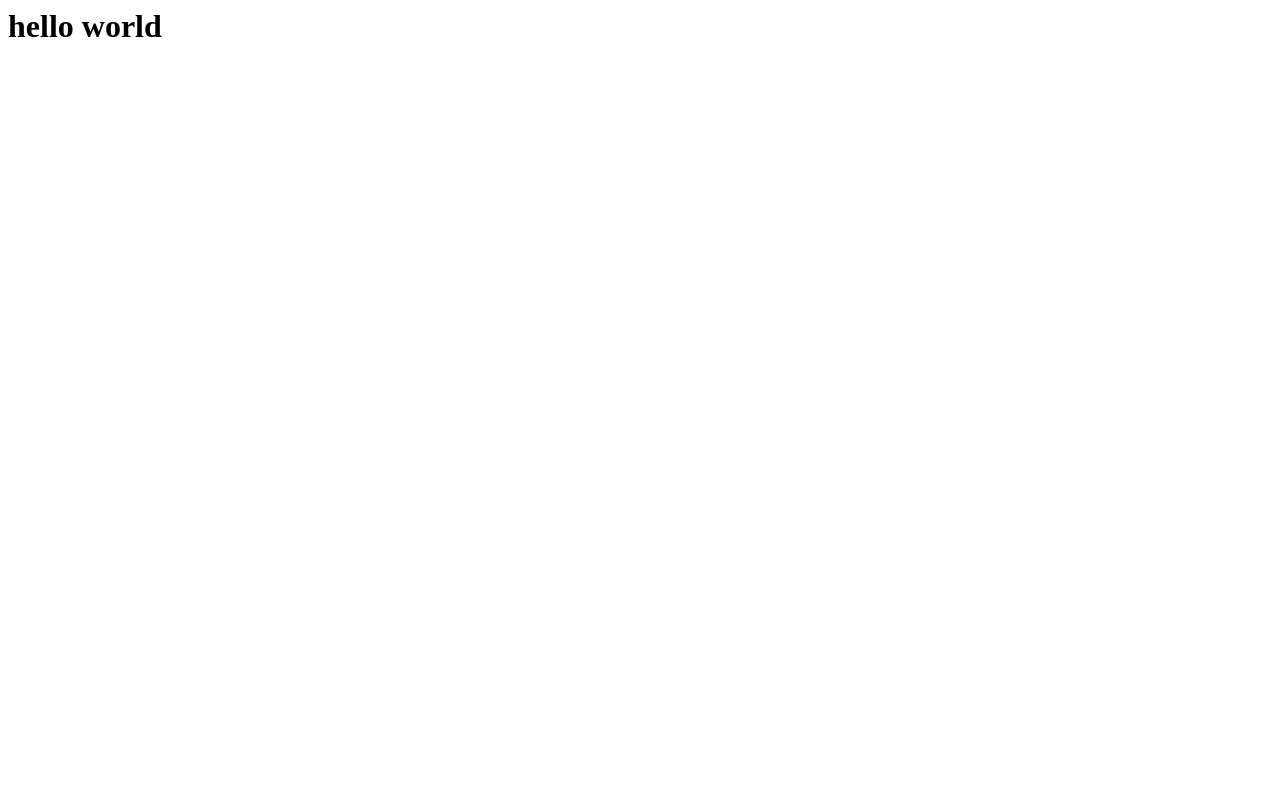
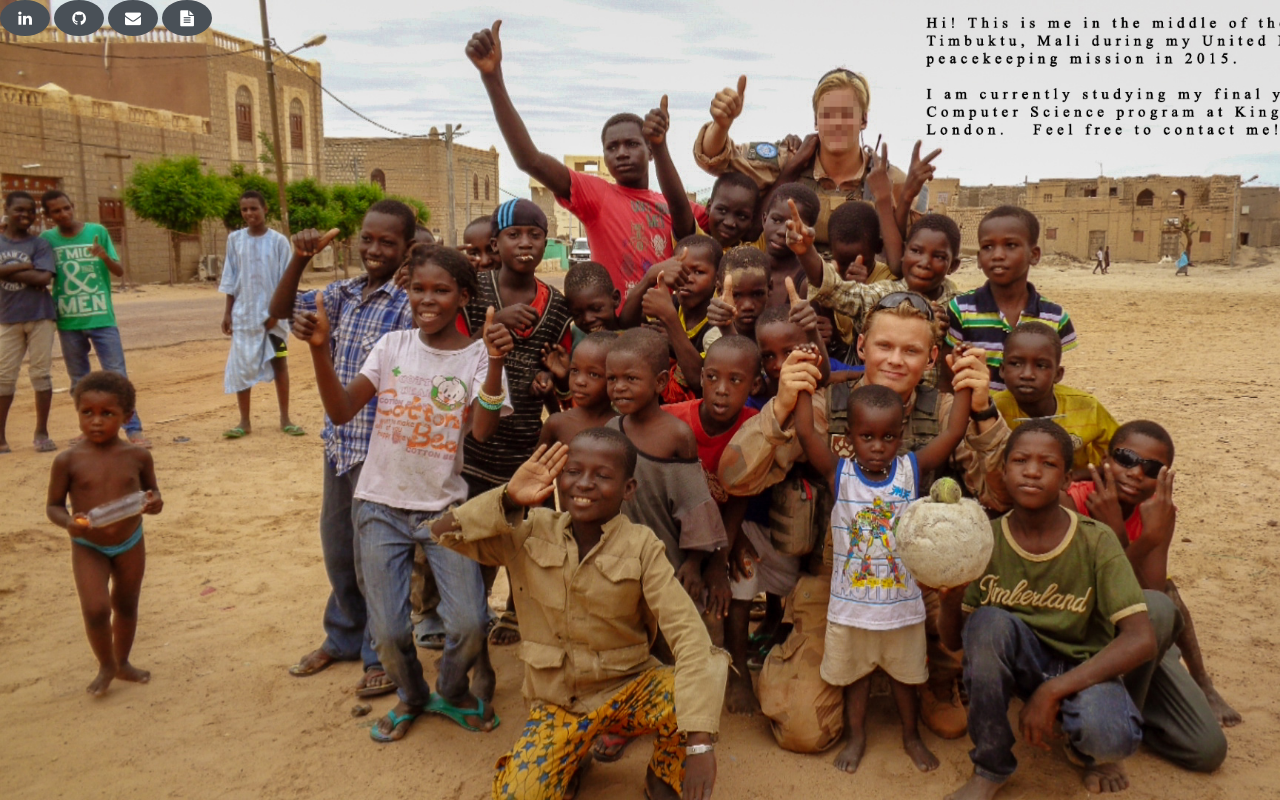
Before and after one commit to martinkoling/website, a plain HTML site: page index.html in a window 1280 px wide. Drawn offline with Linux system fonts and the light colour scheme.

Commit message:
Create onepage website

```diff
--- a/index.html
+++ b/index.html
@@ -1 +1,21 @@
-<h1>hello world</h1>
+<!DOCTYPE html>
+
+<html>
+<head>
+<link rel="stylesheet" type="text/css" href="style.css">
+<!-- Add icon library -->
+<link rel="stylesheet" href="https://cdnjs.cloudflare.com/ajax/libs/font-awesome/4.7.0/css/font-awesome.min.css">
+
+
+</head>
+<body>
+	<div class="bg">
+	<a href="https://www.linkedin.com/in/martin-k%C3%B6ling-846a92112/" class="fa fa-linkedin"></a>
+	<a href="https://github.com/martinkoling" class="fa fa-github"></a>
+	<a href="mailto:martinkoling@gmail.com" class="fa fa-envelope"></a>
+	<a href="./resources/CV_Martin_Koeling.pdf" download="CV_Martin_Koeling" class="fa fa-file-text"></a>
+	</div>
+
+
+</body>
+</html>
--- /dev/null
+++ b/style.css
@@ -0,0 +1,55 @@
+body, html {
+	height: 100%;
+	margin: 0;
+}
+
+
+.fa {
+    padding: 10px;
+    font-size: 30px;
+    width: 30px;
+    text-align: center;
+    text-decoration: none;
+    border-radius: 50%;
+
+
+}
+.fa:hover {
+    opacity: 0.7;
+}
+.fa-linkedin {
+	/*
+	left: 1020px;
+	top: 170px;
+	*/
+    background: #495057;
+    color: white;
+}
+.fa-github {
+    background: #495057;
+    color: white;
+}
+.fa-envelope {
+    background: #495057;
+    color: white;
+}
+.fa-file-text {
+    background: #495057;
+    color: white;
+}
+
+
+
+.bg {
+
+	background-image: url("resources/background.jpg");
+
+	height: 100%;
+
+
+
+	position: relative;
+	background-repeat: no-repeat;
+	background-size: cover;
+
+}
```
Also changed, not shown: resources/background.jpg (added), 1 other file.
